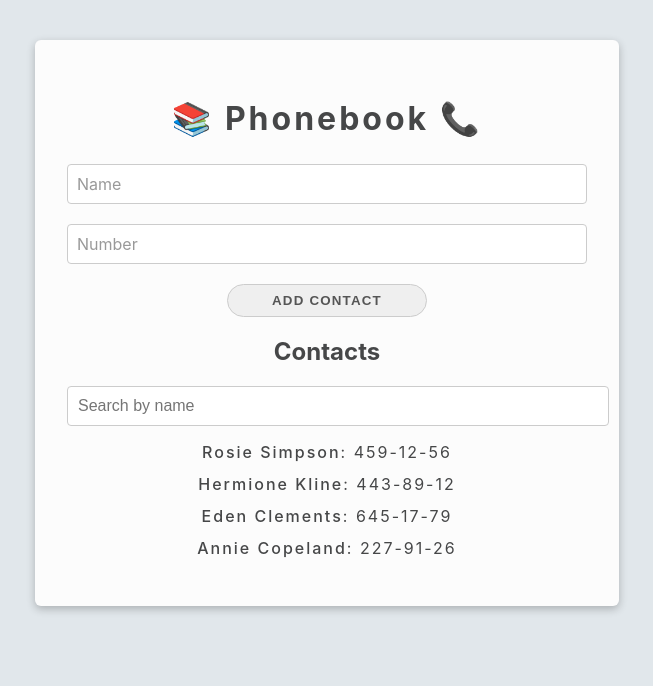
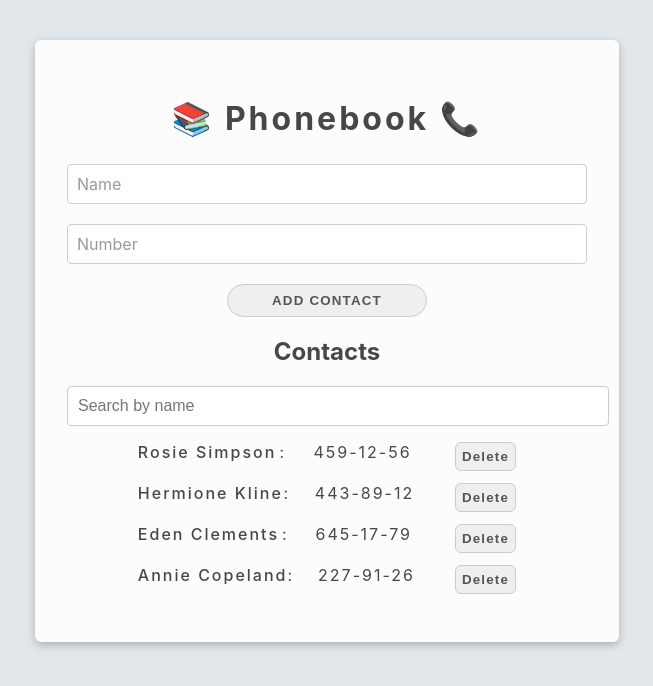
Before and after one commit to Fatiuk/goit-react-hw-02-phonebook, a React (Create React App) app: page / in a window 1280 px wide. Shown: the top 686 px of the page, without its empty margins (313-966 px from the left). Built offline with nearby package versions, Linux system fonts and the light colour scheme.

Commit message:
Update 0.5

```diff
--- a/src/components/App.jsx
+++ b/src/components/App.jsx
@@ -36,6 +36,12 @@ export default class App extends Component {
       contacts: [...prevState.contacts, newContact],
     }));
   };
+  // The method that deletes the contact by its ID
+  deleteContact = contactId => {
+    this.setState(prevState => ({
+      contacts: prevState.contacts.filter(contact => contact.id !== contactId),
+    }));
+  };
   // The method that updates the value of the filter
   changeFilter = event => {
     this.setState({
@@ -57,7 +63,10 @@ export default class App extends Component {
         <ContactForm onSubmit={this.addContact}></ContactForm>
         <h2>Contacts</h2>
         <Filter filter={filter} onChange={this.changeFilter}></Filter>
-        <ContactList contacts={this.filteredContacts()}></ContactList>
+        <ContactList
+          contacts={this.filteredContacts()}
+          handleDeleteContact={this.deleteContact}
+        ></ContactList>
       </Section>
     );
   }
--- a/src/components/ContatctList/ContactList.jsx
+++ b/src/components/ContatctList/ContactList.jsx
@@ -4,9 +4,10 @@ import {
   PhonebookItem,
   ContactSpan,
   ContactLink,
+  ContactDeleteBtn,
 } from './ContactList.styled';
 
-const ContactList = ({ contacts }) => {
+const ContactList = ({ contacts, handleDeleteContact }) => {
   return (
     <ContactListWrap>
       <PhonebookList>
@@ -14,6 +15,12 @@ const ContactList = ({ contacts }) => {
           <PhonebookItem key={id}>
             <ContactSpan>{name}</ContactSpan>:{' '}
             <ContactLink href={`tel:${number}`}>{number}</ContactLink>
+            <ContactDeleteBtn
+              type="button"
+              onClick={() => handleDeleteContact(id)}
+            >
+              Delete
+            </ContactDeleteBtn>
           </PhonebookItem>
         ))}
       </PhonebookList>
--- a/src/components/ContatctList/ContactList.styled.jsx
+++ b/src/components/ContatctList/ContactList.styled.jsx
@@ -12,12 +12,16 @@ export const PhonebookList = styled.ul`
   list-style: none;
 `;
 export const PhonebookItem = styled.li`
+  display: flex;
+  justify-content: space-between;
   letter-spacing: 2px;
 `;
 export const ContactSpan = styled.span`
   font-weight: 500;
 `;
 export const ContactLink = styled.a`
+  margin-left: 24px;
+  height: 20px;
   color: #464748;
   text-decoration: none;
   border-bottom: solid 1px transparent;
@@ -27,3 +31,21 @@ export const ContactLink = styled.a`
     border-color: #464748;
   }
 `;
+export const ContactDeleteBtn = styled.button`
+  display: inline-block;
+  margin-left: 40px;
+  padding: 6px;
+  font-weight: 600;
+  letter-spacing: 1.2px;
+  color: #555;
+  border: 1px solid #ccc;
+  border-radius: 6px;
+  cursor: pointer;
+  transition: all 0.3s;
+  &:hover {
+    color: #fcfcfc;
+    background-color: #e3414179;
+    border-color: transparent;
+    box-shadow: rgba(0, 0, 0, 0.24) 0px 3px 8px;
+  }
+`;
```
